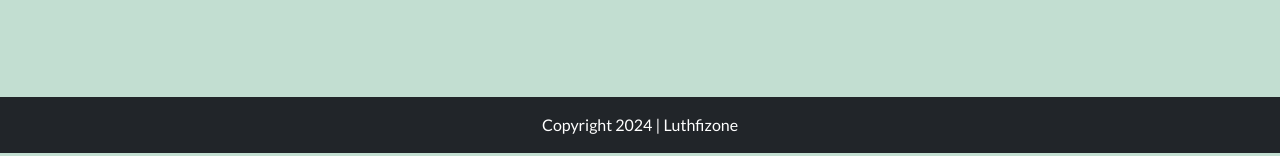
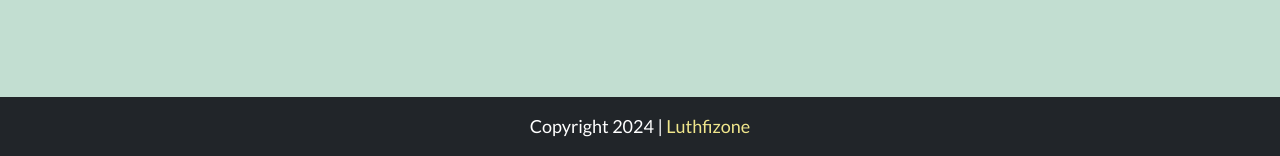
Before and after one commit to luthfizone/museum-landing-page, a plain HTML site: page index.html in a window 1280 px wide. Shown: the part 1405-1561 px from the top of the page. Drawn offline with nearby package versions, Linux system fonts and the light colour scheme.

Commit message:
Add styling footer

```diff
--- a/assets/style/app.css
+++ b/assets/style/app.css
@@ -68,11 +68,18 @@ body {
 footer a {
   font-family: "Lato", sans-serif;
   text-decoration: none;
-  color: white;
+  color: #f0e68c;
 }
 
+footer {
+  font-size: 1.125rem;
+}
 footer a:hover {
-  color: #3f4e4f;
+  color: #ffd700;
+}
+
+footer a:active {
+  color: #ffd700;
 }
 
 /* Responsive */
```
